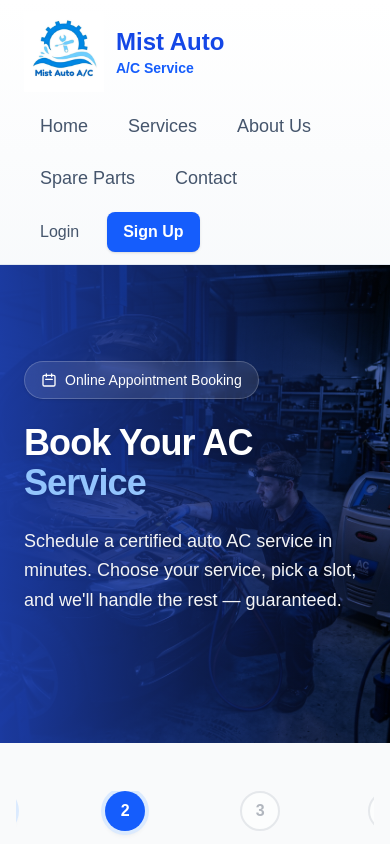
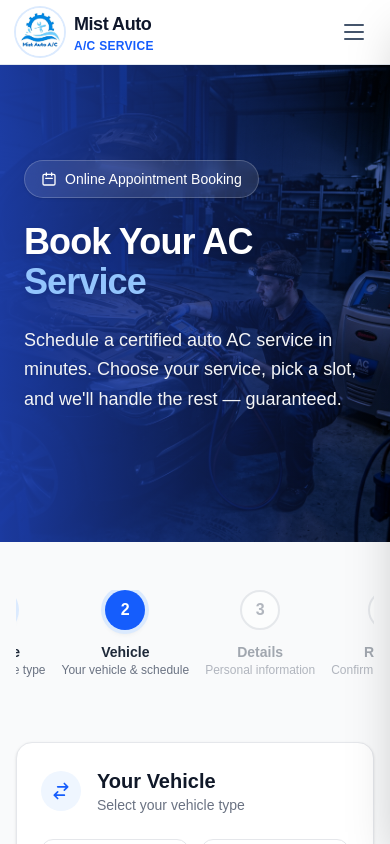
Before and after one commit to Tharaka-Maheshwara/misautoac-new, a Next.js app: page /pages/book-appointment in a window 390 px wide. Shown: the top 844 px of the page. Built offline with nearby package versions, Linux system fonts and the light colour scheme.

Commit message:
navbar modify

```diff
--- a/src/components/layout/Navbar.tsx
+++ b/src/components/layout/Navbar.tsx
@@ -3,7 +3,7 @@
 import Image from "next/image";
 import Link from "next/link";
 import { usePathname } from "next/navigation";
-import { useState } from "react";
+import { useState, useEffect, useCallback } from "react";
 import SignupModal from "../forms/SignupModal";
 import LoginModal from "../forms/LoginModal";
 
@@ -19,46 +19,90 @@ export default function Navbar() {
   const pathname = usePathname();
   const [isSignupOpen, setIsSignupOpen] = useState(false);
   const [isLoginOpen, setIsLoginOpen] = useState(false);
+  const [isMobileMenuOpen, setIsMobileMenuOpen] = useState(false);
+  const [isScrolled, setIsScrolled] = useState(false);
+
+  // Track scroll position for sticky effect
+  useEffect(() => {
+    const handleScroll = () => {
+      setIsScrolled(window.scrollY > 10);
+    };
+    window.addEventListener("scroll", handleScroll, { passive: true });
+    return () => window.removeEventListener("scroll", handleScroll);
+  }, []);
+
+  // Close mobile menu on route change
+  useEffect(() => {
+    setIsMobileMenuOpen(false);
+  }, [pathname]);
+
+  // Lock body scroll when mobile menu is open
+  useEffect(() => {
+    if (isMobileMenuOpen) {
+      document.body.style.overflow = "hidden";
+    } else {
+      document.body.style.overflow = "";
+    }
+    return () => {
+      document.body.style.overflow = "";
+    };
+  }, [isMobileMenuOpen]);
+
+  const toggleMobileMenu = useCallback(() => {
+    setIsMobileMenuOpen((prev) => !prev);
+  }, []);
 
   return (
-    <header className="w-full border-b border-slate-200 bg-gradient-to-b from-white to-slate-50">
-      <div className="mx-auto flex w-full max-w-6xl flex-col gap-3 px-6 py-3 md:flex-row md:items-center md:justify-between">
+    <>
+      <header
+        className={`fixed top-0 left-0 right-0 z-50 transition-all duration-300 ${
+          isScrolled
+            ? "bg-white/95 backdrop-blur-md shadow-lg border-b border-slate-200/60"
+            : "bg-white border-b border-slate-200"
+        }`}
+      >
+        <div className="mx-auto flex w-full max-w-7xl items-center justify-between px-4 sm:px-6 lg:px-8 py-2">
+          {/* ===== LEFT: Logo & Name ===== */}
           <Link
             href="/"
-          className="flex items-center gap-3 text-lg font-semibold text-slate-900"
-          aria-label="Mist Auto A/C"
+            className="flex items-center gap-2.5 shrink-0"
+            aria-label="Mist Auto A/C - Home"
           >
-          <div className="relative h-20 w-20">
+            <div className="relative h-12 w-12 sm:h-14 sm:w-14 overflow-hidden rounded-full ring-2 ring-blue-100">
               <Image
                 src="/logo/mist-auto-logo.jpeg"
                 alt="Mist Auto A/C Logo"
                 fill
-              className="object-contain"
+                className="object-cover"
                 priority
               />
             </div>
             <span className="leading-tight">
-            <span className="block text-2xl font-bold text-blue-700">
+              <span className="block text-lg sm:text-xl font-bold text-slate-900 tracking-tight">
                 Mist Auto
               </span>
-            <span className="block text-sm font-semibold text-blue-600">
+              <span className="block text-xs font-semibold text-blue-600 tracking-wide uppercase">
                 A/C Service
               </span>
             </span>
           </Link>
 
-        <nav aria-label="Primary">
-          <ul className="flex flex-wrap items-center gap-2 text-lg font-medium text-slate-600">
+          {/* ===== CENTER: Navigation Links (Desktop) ===== */}
+          <nav
+            aria-label="Primary navigation"
+            className="hidden lg:flex items-center"
+          >
+            <ul className="flex items-center gap-1">
               {navLinks.map((link) => {
                 const isActive = pathname === link.href;
                 return (
                   <li key={link.href}>
                     <Link
                       href={link.href}
-                    className={`block rounded-lg px-4 py-2 transition-all duration-300 ${
+                      className={`relative block rounded-lg px-4 py-2 text-sm font-medium transition-all duration-200 ${
                         isActive
-                        ? "bg-blue-600 text-white shadow-md font-semibold"
-                        : "hover:bg-blue-100 hover:text-blue-700"
+                          ? "bg-blue-600 text-white shadow-md shadow-blue-200"
+                          : "text-slate-600 hover:bg-blue-50 hover:text-blue-700"
                       }`}
                     >
                       {link.label}
@@ -69,21 +113,136 @@ export default function Navbar() {
             </ul>
           </nav>
 
-        <div className="flex items-center gap-3">
+          {/* ===== RIGHT: Auth Buttons (Desktop) ===== */}
+          <div className="hidden lg:flex items-center gap-2 shrink-0">
             <button
               onClick={() => setIsLoginOpen(true)}
-            className="rounded-lg px-4 py-2 text-base font-medium text-slate-600 transition hover:text-slate-900"
+              className="rounded-lg px-4 py-2 text-sm font-medium text-slate-600 transition-all duration-200 hover:bg-slate-100 hover:text-slate-900"
             >
               Login
             </button>
             <button
               onClick={() => setIsSignupOpen(true)}
-            className="inline-flex items-center justify-center rounded-lg bg-blue-600 px-4 py-2 text-base font-semibold text-white shadow-sm transition hover:bg-blue-500"
+              className="inline-flex items-center justify-center rounded-lg bg-blue-600 px-5 py-2 text-sm font-semibold text-white shadow-sm shadow-blue-200 transition-all duration-200 hover:bg-blue-700 hover:shadow-md hover:shadow-blue-300 active:scale-95"
             >
               Sign Up
             </button>
           </div>
 
+          {/* ===== HAMBURGER BUTTON (Mobile / Tablet) ===== */}
+          <button
+            onClick={toggleMobileMenu}
+            className="lg:hidden relative flex h-10 w-10 items-center justify-center rounded-lg text-slate-600 transition hover:bg-slate-100"
+            aria-label={isMobileMenuOpen ? "Close menu" : "Open menu"}
+            aria-expanded={isMobileMenuOpen}
+          >
+            <div className="flex flex-col items-center justify-center gap-[5px]">
+              <span
+                className={`block h-[2px] w-5 rounded-full bg-current transition-all duration-300 origin-center ${
+                  isMobileMenuOpen
+                    ? "rotate-45 translate-y-[7px]"
+                    : ""
+                }`}
+              />
+              <span
+                className={`block h-[2px] w-5 rounded-full bg-current transition-all duration-300 ${
+                  isMobileMenuOpen ? "opacity-0 scale-0" : ""
+                }`}
+              />
+              <span
+                className={`block h-[2px] w-5 rounded-full bg-current transition-all duration-300 origin-center ${
+                  isMobileMenuOpen
+                    ? "-rotate-45 -translate-y-[7px]"
+                    : ""
+                }`}
+              />
+            </div>
+          </button>
+        </div>
+      </header>
+
+      {/* ===== MOBILE MENU OVERLAY ===== */}
+      <div
+        className={`fixed inset-0 z-40 bg-black/40 backdrop-blur-sm transition-opacity duration-300 lg:hidden ${
+          isMobileMenuOpen
+            ? "opacity-100 pointer-events-auto"
+            : "opacity-0 pointer-events-none"
+        }`}
+        onClick={() => setIsMobileMenuOpen(false)}
+        aria-hidden="true"
+      />
+
+      {/* ===== MOBILE MENU DRAWER ===== */}
+      <nav
+        aria-label="Mobile navigation"
+        className={`fixed top-0 right-0 z-50 h-full w-72 max-w-[80vw] bg-white shadow-2xl transition-transform duration-300 ease-in-out lg:hidden ${
+          isMobileMenuOpen ? "translate-x-0" : "translate-x-full"
+        }`}
+      >
+        {/* Drawer Header */}
+        <div className="flex items-center justify-between border-b border-slate-100 px-5 py-4">
+          <span className="text-lg font-bold text-slate-900">Menu</span>
+          <button
+            onClick={() => setIsMobileMenuOpen(false)}
+            className="flex h-9 w-9 items-center justify-center rounded-lg text-slate-500 transition hover:bg-slate-100 hover:text-slate-700"
+            aria-label="Close menu"
+          >
+            <svg className="h-5 w-5" fill="none" viewBox="0 0 24 24" stroke="currentColor" strokeWidth={2}>
+              <path strokeLinecap="round" strokeLinejoin="round" d="M6 18L18 6M6 6l12 12" />
+            </svg>
+          </button>
+        </div>
+
+        {/* Drawer Nav Links */}
+        <div className="flex flex-col gap-1 px-4 py-4">
+          {navLinks.map((link) => {
+            const isActive = pathname === link.href;
+            return (
+              <Link
+                key={link.href}
+                href={link.href}
+                className={`flex items-center rounded-lg px-4 py-3 text-sm font-medium transition-all duration-200 ${
+                  isActive
+                    ? "bg-blue-600 text-white shadow-md"
+                    : "text-slate-700 hover:bg-blue-50 hover:text-blue-700"
+                }`}
+              >
+                {link.label}
+              </Link>
+            );
+          })}
+        </div>
+
+        {/* Drawer Divider */}
+        <div className="mx-4 border-t border-slate-100" />
+
+        {/* Drawer Auth Buttons */}
+        <div className="flex flex-col gap-2 px-4 py-4">
+          <button
+            onClick={() => {
+              setIsMobileMenuOpen(false);
+              setIsLoginOpen(true);
+            }}
+            className="w-full rounded-lg border border-slate-200 px-4 py-2.5 text-sm font-medium text-slate-700 transition-all duration-200 hover:bg-slate-50 hover:border-slate-300"
+          >
+            Login
+          </button>
+          <button
+            onClick={() => {
+              setIsMobileMenuOpen(false);
+              setIsSignupOpen(true);
+            }}
+            className="w-full rounded-lg bg-blue-600 px-4 py-2.5 text-sm font-semibold text-white shadow-sm transition-all duration-200 hover:bg-blue-700 active:scale-95"
+          >
+            Sign Up
+          </button>
+        </div>
+      </nav>
+
+      {/* ===== SPACER (pushes content below fixed navbar) ===== */}
+      <div className="h-16 sm:h-[72px]" />
+
+      {/* ===== MODALS ===== */}
       <SignupModal
         isOpen={isSignupOpen}
         onClose={() => setIsSignupOpen(false)}
@@ -100,7 +259,6 @@ export default function Navbar() {
           setIsSignupOpen(true);
         }}
       />
-      </div>
-    </header>
+    </>
   );
 }
```
Lines whose indentation alone changed are shown as unchanged.
